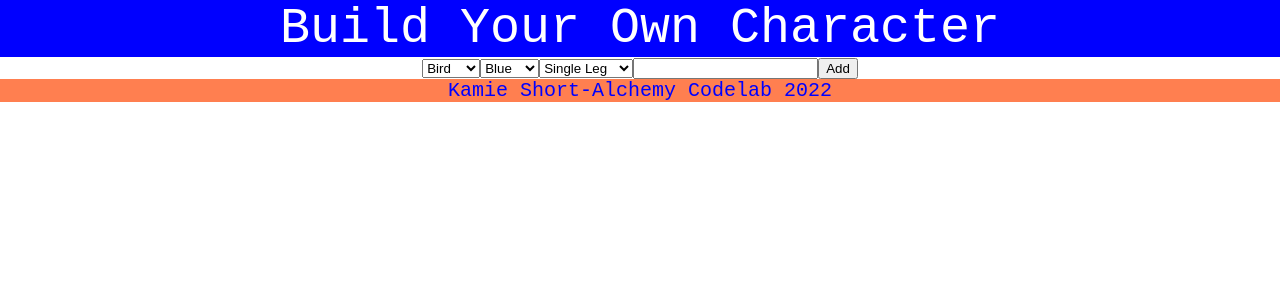
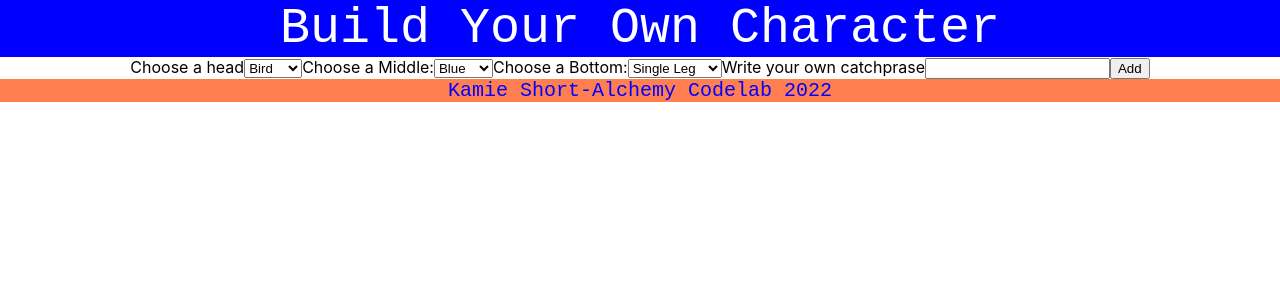
Before and after one commit to KamieShort/fromscratch-characterbuilder-react, a React (Create React App) app: page / in a window 1280 px wide. Shown: the top 300 px of the page. Built offline with nearby package versions, Linux system fonts and the light colour scheme.

Commit message:
added labels to dropdowns

```diff
--- a/src/components/Controls/Controls.css
+++ b/src/components/Controls/Controls.css
@@ -0,0 +1,3 @@
+.controls {
+  margin-top: 100px;
+}
--- a/src/components/Controls/Controls.js
+++ b/src/components/Controls/Controls.js
@@ -2,7 +2,9 @@ import React from 'react';
 
 export default function Controls({ setHead, setMiddle, setBottom }) {
   return (
-    <div>
+    <div className="controls">
+      <label>
+        Choose a head
         <select
           onChange={(e) => {
             setHead(e.target.value);
@@ -13,7 +15,9 @@ export default function Controls({ setHead, setMiddle, setBottom }) {
           <option value="dog">Dog</option>
           <option value="horse">Horse</option>
         </select>
-
+      </label>
+      <label>
+        Choose a Middle:
         <select
           onChange={(e) => {
             setMiddle(e.target.value);
@@ -24,7 +28,9 @@ export default function Controls({ setHead, setMiddle, setBottom }) {
           <option value="pink">Pink</option>
           <option value="red">Red</option>
         </select>
-
+      </label>
+      <label>
+        Choose a Bottom:
         <select
           onChange={(e) => {
             setBottom(e.target.value);
@@ -34,9 +40,12 @@ export default function Controls({ setHead, setMiddle, setBottom }) {
           <option value="white">White Pants</option>
           <option value="blue">Blue Jeans</option>
         </select>
-
+      </label>
+      <label>
+        Write your own catchprase
         <input id="catchphrase-input" />
         <button id="catchphrase-button">Add</button>
+      </label>
     </div>
   );
 }
```
Lines whose indentation alone changed are shown as unchanged.
